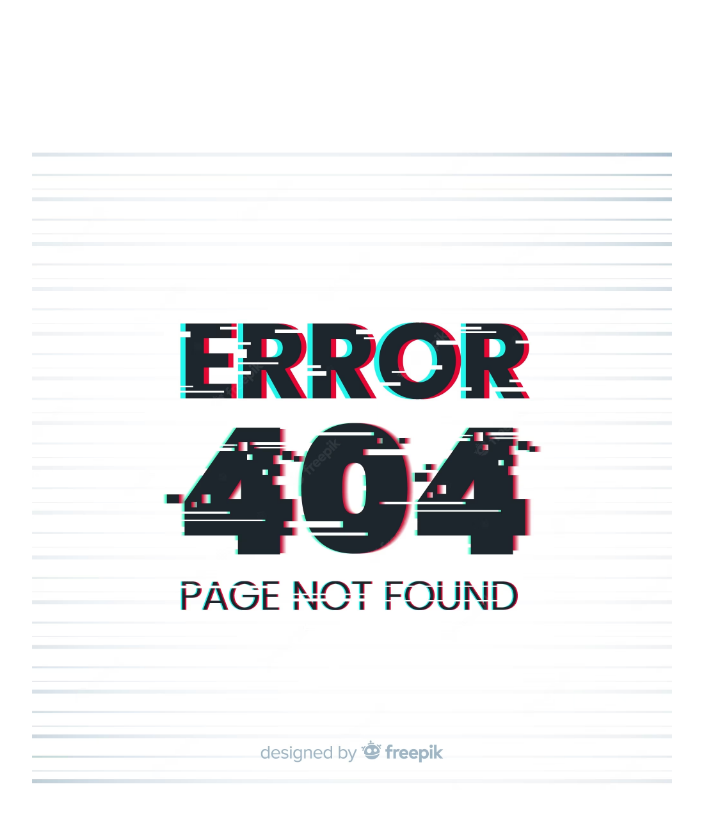
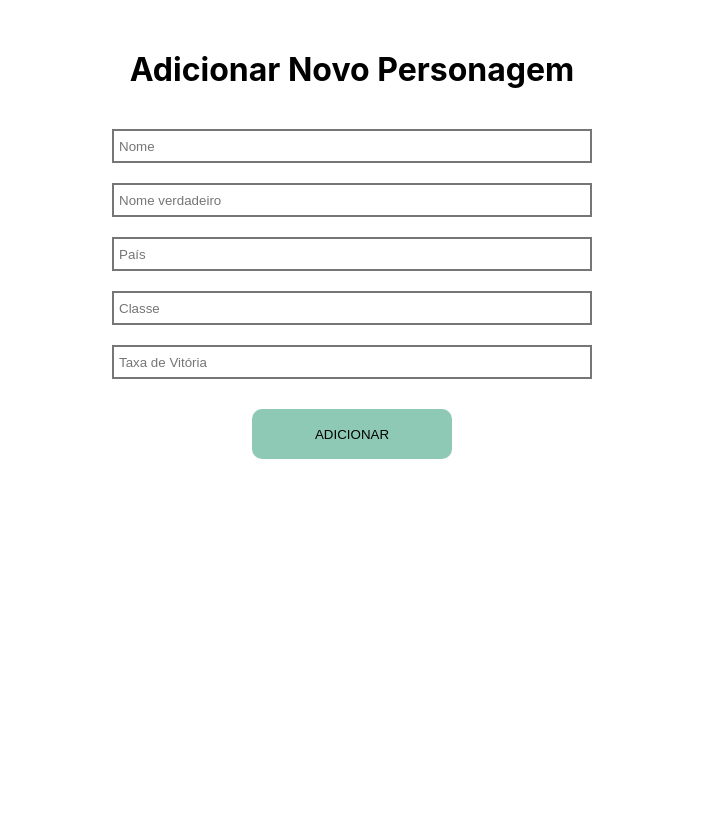
Before and after one commit to letdayy/Valorant-Grupo-5-SENAC, a React (Create React App) app in the folder frontend/: page /CharAdd in a window 1280 px wide. Shown: the top 822 px of the page, without its empty margins (288-991 px from the left). After the commit the page ends 800 px from the top, so only its background shows below. Built offline with nearby package versions, Linux system fonts and the light colour scheme.

Commit message:
criação da página de atualização dos dados

```diff
--- a/frontend/src/pages/Char/index.js
+++ b/frontend/src/pages/Char/index.jsx
@@ -3,6 +3,7 @@ import React from 'react';
 import './style.css';
 import axios from 'axios';
 import { useEffect, useState} from 'react';
+import { Link } from 'react-router-dom';
 
 export default function Home() {
     const [personagens,setPersonagens] = useState([])
@@ -12,7 +13,6 @@ export default function Home() {
             try{
                 const res = await axios.get("http://localhost:8800/personagens")
                 setPersonagens(res.data);
-                console.log(res.data[0].name);
 
             }catch(err){
                 console.log(err)
@@ -26,10 +26,20 @@ export default function Home() {
 
 
     return <div className='cards'>
+        <div className='principal'>
         <h1>
             Personagens
         </h1>
-        <div className="card">
+
+        <button>
+            <Link to="/CharAdd" >
+            +
+            </Link>
+        </button>
+
+        </div>
+
+        <div className='main'>
 
             {personagens.map((personagem) => (
                 <div className="personagem" key={personagem.id}>
@@ -53,6 +63,7 @@ export default function Home() {
             ))}
 
 
+
         </div>
     </div>
 }
--- a/frontend/src/pages/Char/style.css
+++ b/frontend/src/pages/Char/style.css
@@ -1,3 +1,25 @@
+.principal {
+    display: flex;
+    justify-content: center;
+    align-items: center;
+    margin: 50px;
+}
+
+.principal button {
+    width: 50px;
+    height: 50px;
+    margin-left: 40px;
+    border-radius: 10px;
+    color: #fff;
+    background-color: #621aaf;
+    cursor: pointer;
+}
+
+.principal button:hover {
+    background-color: #350866;
+    transition: 500ms ;
+}
+
 .cards {
     background-image: url(../../images/char.jpg);
     background-size: cover;
@@ -15,18 +37,26 @@
     font-size: 50px;
 }
 
-.card {
+.main {
+    display: grid;
+    width: calc(100% - 5rem);
+    grid-template-columns: repeat(auto-fit, minmax(300px, 1fr));
+    grid-column-gap: 40px;
+    margin-left: 40px;
+}
+
+.personagem {
     margin: 30px;
     background-color: #edc0ba;
     width: 300px;
     border-radius: 20px;
 }
 
-.card h2 {
+.personagem h2 {
     text-align: center;
     margin-top: 20px;
 }
 
-.card li {
+.personagem li {
     margin: 10px;
 }
--- /dev/null
+++ b/frontend/src/pages/CharAdd/index.jsx
@@ -0,0 +1,45 @@
+import React from "react";
+import axios from "axios";
+import { useState } from 'react'
+import { useNavigate } from 'react-router-dom';
+import './style.css';
+
+export default function CharAdd() {
+
+    const [personagem, setPersonagem] = useState({
+        name:"",
+        realName:"",
+        country:"",
+        class:"",
+        winRate:""
+    });
+
+    const navigate = useNavigate()
+
+    const formChange = (e) =>{
+        setPersonagem((prev) => ({...prev, [e.target.name]: e.target.value}))
+    }
+
+    const formBtnClick = async e =>{
+        e.preventDefault()
+        try {
+           await axios.post("http://localhost:8800/personagens", personagem )
+            navigate("/personagens")
+        } catch (err) {
+            console.log(err)
+        }
+    }
+
+    return <div className="add">
+    <h1>Adicionar Novo Personagem</h1>
+        <form>
+            <input type="text" placeholder="Nome" onChange={formChange} name="name"/>
+           <input type="text" placeholder="Nome verdadeiro" onChange={formChange} name="realName"/>
+           <input type="text" placeholder="País" onChange={formChange} name="country"/>
+           <input type="text" placeholder="Classe" onChange={formChange} name="class"/>
+           <input type="text" placeholder="Taxa de Vitória" onChange={formChange} name="winRate"/>
+            <button onClick={formBtnClick}>ADICIONAR</button>
+
+        </form>
+    </div>
+}
--- /dev/null
+++ b/frontend/src/pages/CharAdd/style.css
@@ -0,0 +1,29 @@
+
+.add h1 {
+    margin-top: 50px;
+}
+
+
+form {
+    display: flex;
+    flex-direction: column;
+    width: 500px;
+    margin: 30px auto;
+}
+
+form button {
+    width: 200px;
+    height: 50px;
+    margin: 20px auto;
+    border-radius: 10px;
+    background-color: #8dc9b5;
+    cursor: pointer;
+}
+
+form input {
+    display: flex;
+    border-style:solid;
+    margin: 10px;
+    height: 30px;
+    padding-left: 5px;
+}
--- a/frontend/src/pages/Home/style.css
+++ b/frontend/src/pages/Home/style.css
@@ -6,7 +6,7 @@
     text-decoration: none;
 }
 
-h1 {
+.body h1 {
     margin-top: 100px;
 }
 
@@ -16,7 +16,7 @@ img {
     margin: 50px auto;
 }
 
-button{
+.buttons button{
     background-color: red;
     color: #f8f8f8;
     width: 200px;
--- a/frontend/src/routes.js
+++ b/frontend/src/routes.js
@@ -2,6 +2,7 @@ import {BrowserRouter as Router, Routes, Route} from 'react-router-dom';
 import Home from './pages/Home';
 import NoPage from './pages/NoPage';
 import Char from './pages/Char';
+import CharAdd from './pages/CharAdd';
 
 export default function AppRouter() {
     return (
@@ -10,6 +11,7 @@ export default function AppRouter() {
                 <Route path='/' element={<Home />} />
                 <Route path="*" element={<NoPage />} />
                 <Route path="/Char" element={<Char />} />
+                <Route path="/CharAdd" element={<CharAdd />} />
             </Routes>
         </Router>
     );
```
Also changed, not shown: frontend/src/pages/Home/index.jsx (renamed from frontend/src/pages/Home/index.js), frontend/src/pages/NoPage/index.jsx (renamed from frontend/src/pages/NoPage/index.js).
